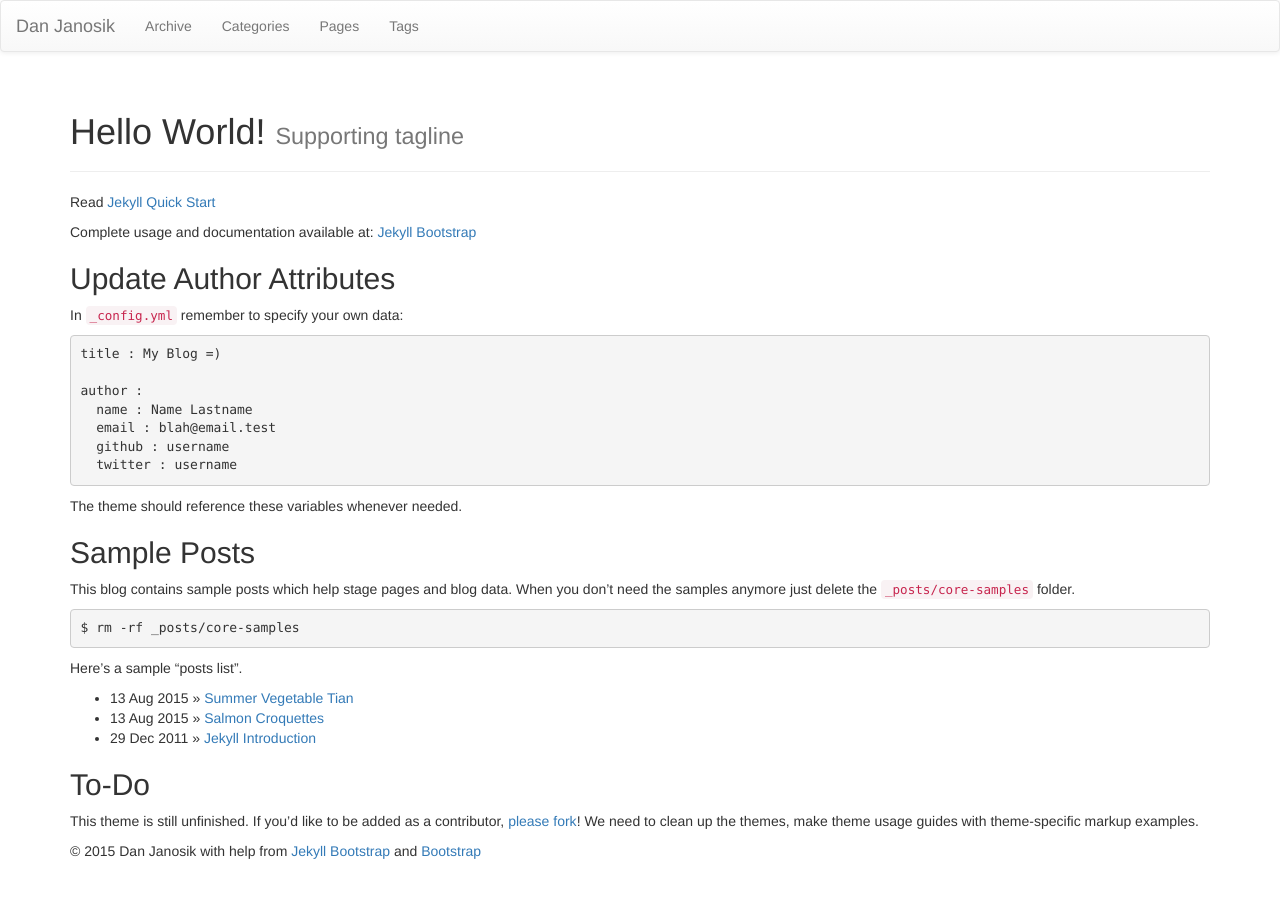
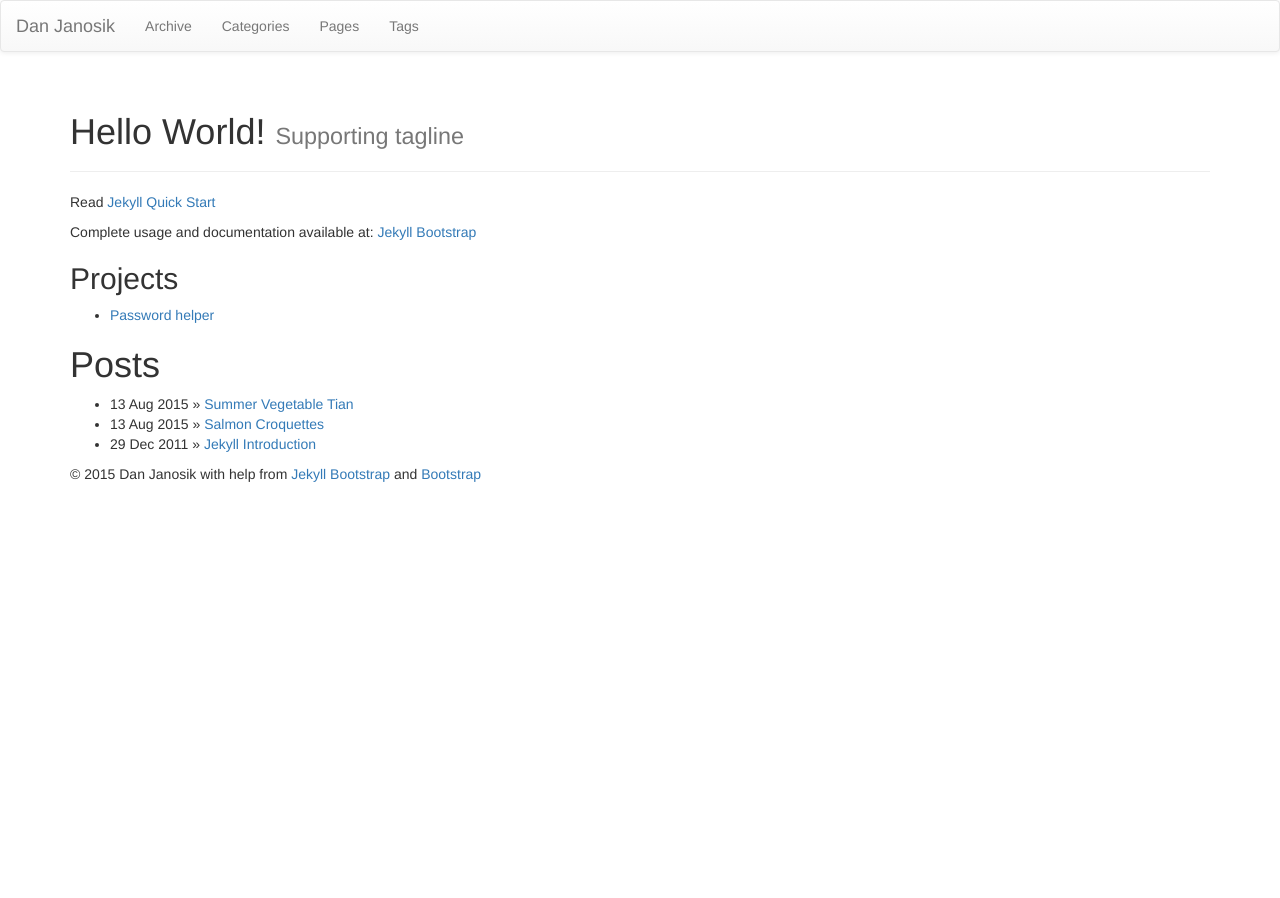
Before and after one commit to janoside/janoside.github.io, a Jekyll site: the page built from index.md, in a window 1280 px wide. Built offline with Jekyll 4.4.1, drawn with Linux system fonts in a browser that asks for light colours; nearby versions of some CDN libraries; library files that are not in the unit come from our copies.

Commit message:
Update index.md

```diff
--- a/index.md
+++ b/index.md
@@ -9,36 +9,18 @@ Read [Jekyll Quick Start](http://jekyllbootstrap.com/usage/jekyll-quick-start.ht
 
 Complete usage and documentation available at: [Jekyll Bootstrap](http://jekyllbootstrap.com)
 
-## Update Author Attributes
+## Projects
 
-In `_config.yml` remember to specify your own data:
+<ul>
+	<li>
+    	<a href="https://janoside.github.io/password-helper">Password helper</a>
+	</li>
+</ul>
 
-    title : My Blog =)
-
-    author :
-      name : Name Lastname
-      email : blah@email.test
-      github : username
-      twitter : username
-
-The theme should reference these variables whenever needed.
-
-## Sample Posts
-
-This blog contains sample posts which help stage pages and blog data.
-When you don't need the samples anymore just delete the `_posts/core-samples` folder.
-
-    $ rm -rf _posts/core-samples
-
-Here's a sample "posts list".
+# Posts
 
 <ul class="posts">
   {% for post in site.posts %}
     <li><span>{{ post.date | date_to_string }}</span> &raquo; <a href="{{ BASE_PATH }}{{ post.url }}">{{ post.title }}</a></li>
   {% endfor %}
 </ul>
-
-## To-Do
-
-This theme is still unfinished. If you'd like to be added as a contributor, [please fork](http://github.com/plusjade/jekyll-bootstrap)!
-We need to clean up the themes, make theme usage guides with theme-specific markup examples.
```
